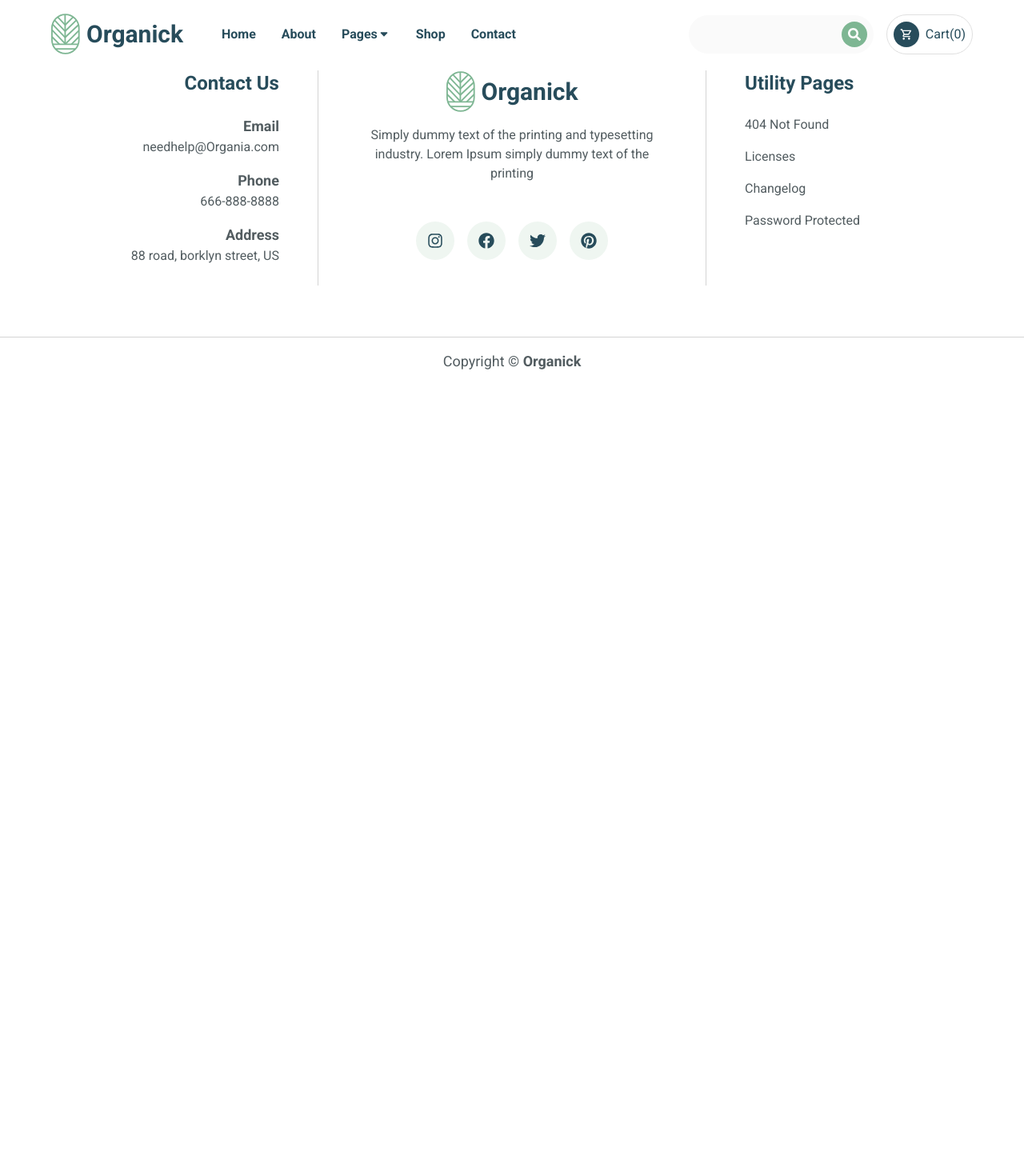
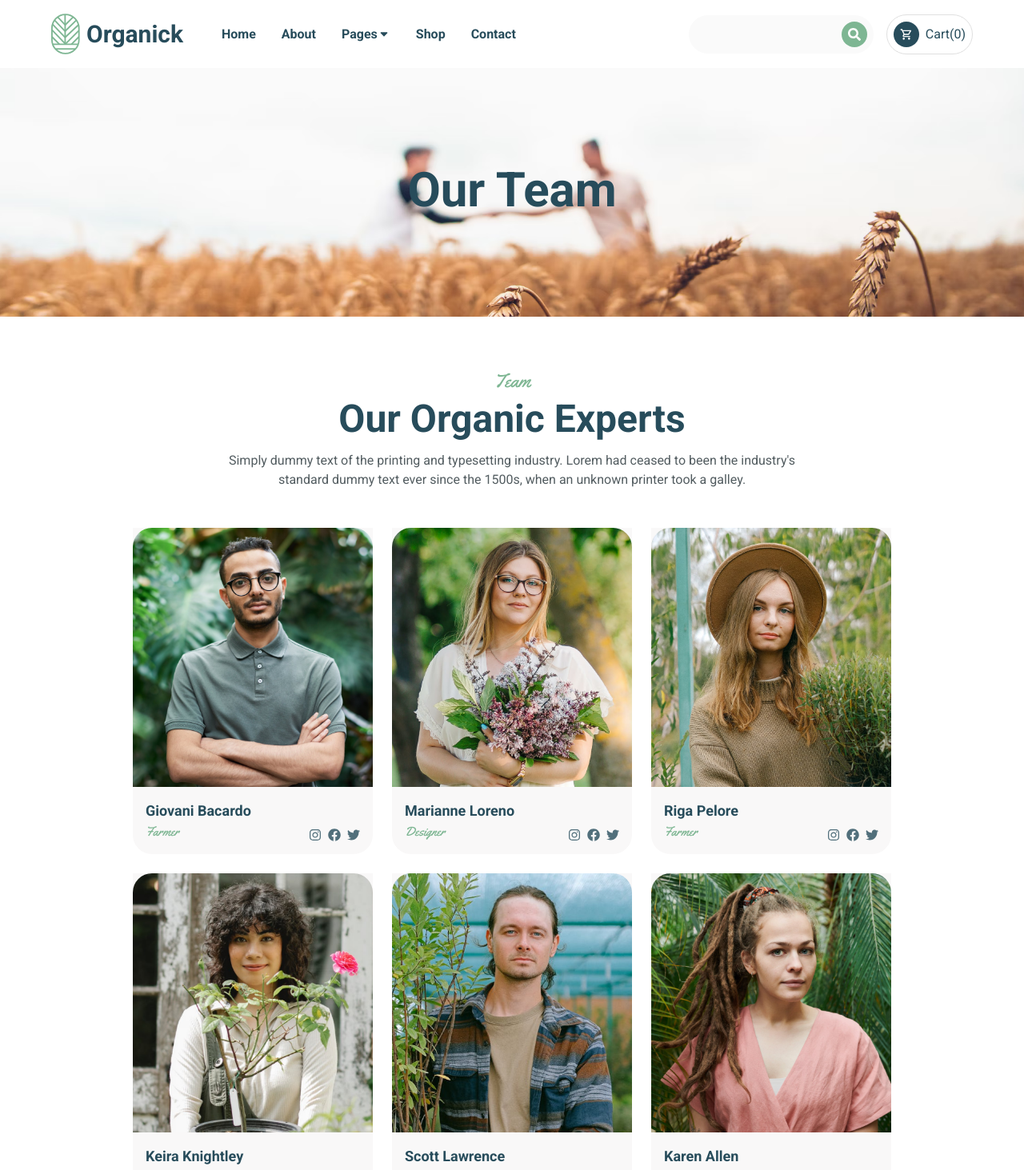
Before and after one commit to Balaji201295/React_Websites, a React (Vite) app in the folder 02_organick/: page /team in a window 1280 px wide. Shown: the top 1463 px of the page at 80% size. Before the commit the page ends 800 px from the top, so only its background shows below. Built offline with nearby package versions, Linux system fonts and the light colour scheme.

Commit message:
Blog and Team page completed

```diff
--- a/02_organick/src/index.css
+++ b/02_organick/src/index.css
@@ -50,6 +50,9 @@ body {
 }
 .bg_portfolio {
   background-image: url("./assets/bg_10.png");
+}
+.bg_team {
+  background-image: url("./assets/bg_17.png");
 }
 
 a {
--- a/02_organick/src/pages/Blog.jsx
+++ b/02_organick/src/pages/Blog.jsx
@@ -1,5 +1,23 @@
 import React from "react";
+import styles from "../style";
+import { useBlogs } from "../hooks";
+import { PageHeading, BlogCards, CTA } from "../components";
 const Blog = () => {
-  return <div>Blog</div>;
+  const blogs = useBlogs();
+  return (
+    <>
+      <PageHeading bgImage="bg_team" heading="Our Team" />
+      <div
+        className={`${styles.boxWidth} ${styles.padding} ${styles.flexCenter} flex-col`}
+      >
+        <div className="w-full grid grid-cols-1 md:grid-cols-2 gap-24 md:gap-8 mt-12">
+          {blogs.map((blog) => (
+            <BlogCards key={blog.id} blog={blog} />
+          ))}
+        </div>
+      </div>
+      <CTA />
+    </>
+  );
 };
 export default Blog;
--- a/02_organick/src/pages/Team.jsx
+++ b/02_organick/src/pages/Team.jsx
@@ -1,5 +1,28 @@
 import React from "react";
-const Team = () => {
-  return <div>Team</div>;
-};
+import { experts } from "../constants";
+import styles from "../style";
+import { CTA, PageHeading, SectionHeading, TeamCard } from "../components";
+const Team = () => (
+  <>
+    <PageHeading bgImage="bg_team" heading="Our Team" />
+    <div
+      className={`${styles.boxWidth} ${styles.padding} ${styles.flexCenter} flex-col text-center`}
+    >
+      <div>
+        <SectionHeading title="Our Organic Experts" subtitle="team" />
+        <p className={`${styles.paragraph} max-w-[750px] mt-4`}>
+          Simply dummy text of the printing and typesetting industry. Lorem had
+          ceased to been the industry's standard dummy text ever since the
+          1500s, when an unknown printer took a galley.
+        </p>
+      </div>
+      <div className="w-full flex flex-wrap justify-center items-center gap-6 mt-12">
+        {experts.map((expert, index) => (
+          <TeamCard key={index} expert={expert} />
+        ))}
+      </div>
+    </div>
+    <CTA />
+  </>
+);
 export default Team;
```
Also changed, not shown: 02_organick/src/assets/bg_17.png (added).
